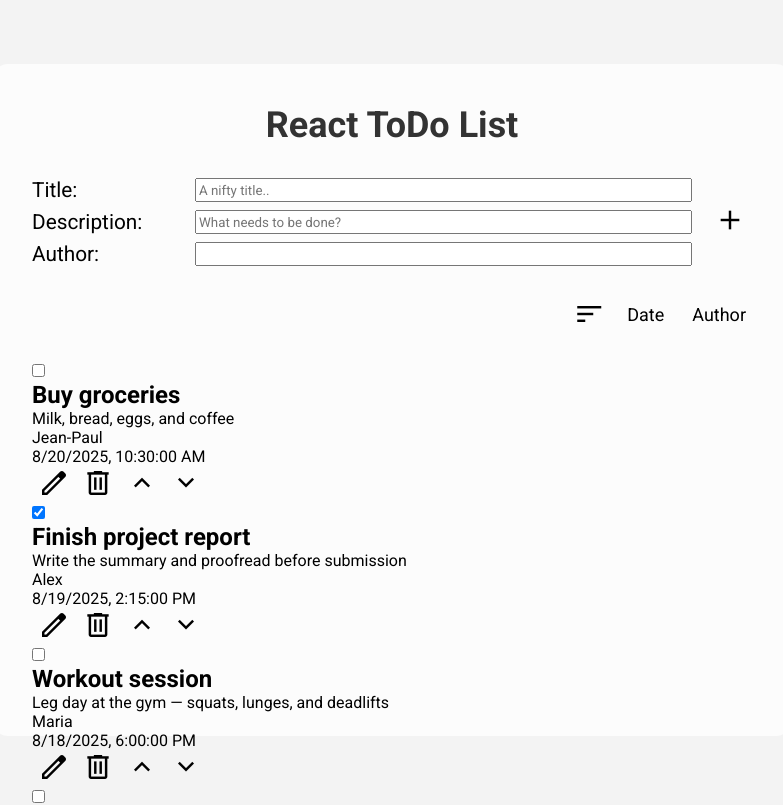
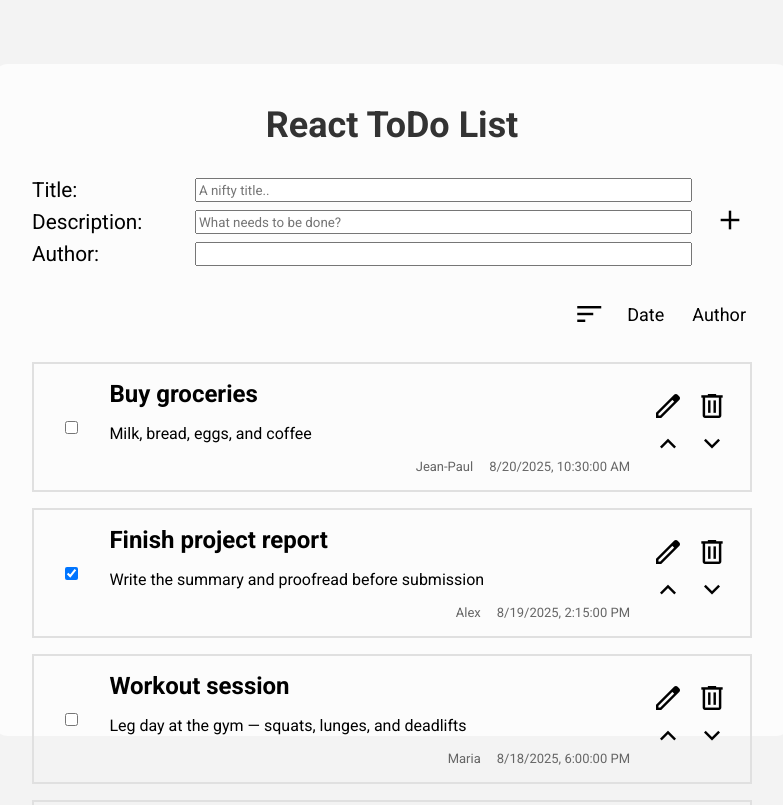
Before and after one commit to Arnith86/LexiconExercise15_React_Todo_List, a React (Vite) app in the folder LexiconExercise13_React_Media_Player_TS_CSS_React/: page / in a window 1280 px wide. Shown: the top 805 px of the page, without its empty margins (248-1031 px from the left). Built offline with nearby package versions, Linux system fonts and the light colour scheme.

Commit message:
added styling to todo items

```diff
--- a/LexiconExercise13_React_Media_Player_TS_CSS_React/src/components/TodoItem.tsx
+++ b/LexiconExercise13_React_Media_Player_TS_CSS_React/src/components/TodoItem.tsx
@@ -38,10 +38,17 @@ export function TodoItem({
         checked={completed ?? false}
         onChange={onCompleteToggle}
       />
-      <h2 className="todo-item-title">{title}</h2>
-      <p className="todo-item-content">{content}</p>
-      <p className="todo-author">{author}</p>
-      <time dateTime={date.toISOString()}>{timeStamp.toLocaleString()}</time>
+      <div className="text-information">
+        <h2 className="todo-item-title">{title}</h2>
+        <p className="todo-item-content">{content}</p>
+
+        <span className="todo-signature">
+          <p className="todo-author">{author}</p>
+          <time dateTime={date.toISOString()}>
+            {timeStamp.toLocaleString()}
+          </time>
+        </span>
+      </div>
       <TodoItemButtons onButtonClick={forwardButtonEvent} />
     </article>
   );
--- a/LexiconExercise13_React_Media_Player_TS_CSS_React/src/components/TodoItemButtons.tsx
+++ b/LexiconExercise13_React_Media_Player_TS_CSS_React/src/components/TodoItemButtons.tsx
@@ -14,6 +14,7 @@ export function TodoItemButtons({
 }: ITodoActionButtonsProp): ReactElement {
   return (
     <div className="todo-item-Buttons">
+      <span className="top-buttons">
         <Button
           className="edit-todo-button"
           buttonType="button"
@@ -29,7 +30,8 @@ export function TodoItemButtons({
         >
           <Icon iconName={"delete"} />
         </Button>
-
+      </span>
+      <span className="bottom-buttons">
         <Button
           className="move-up-button"
           buttonType="button"
@@ -45,6 +47,7 @@ export function TodoItemButtons({
         >
           <Icon iconName={"keyboard_arrow_down"} />
         </Button>
+      </span>
     </div>
   );
 }
--- a/LexiconExercise13_React_Media_Player_TS_CSS_React/src/css/style.css
+++ b/LexiconExercise13_React_Media_Player_TS_CSS_React/src/css/style.css
@@ -2,3 +2,5 @@
 @import url("header.css");
 @import url("todo-forms.css");
 @import url("sort-action-buttons.css");
+@import url("todo-item.css");
+@import url("todo-item-buttons.css");
--- /dev/null
+++ b/LexiconExercise13_React_Media_Player_TS_CSS_React/src/css/todo-item-buttons.css
@@ -0,0 +1,10 @@
+.todo-item-Buttons {
+  display: flex;
+  flex-direction: column;
+  align-items: center;
+}
+
+.top-buttons,
+.bottom-buttons {
+  display: flex;
+}
--- /dev/null
+++ b/LexiconExercise13_React_Media_Player_TS_CSS_React/src/css/todo-item.css
@@ -0,0 +1,42 @@
+.todo-item {
+  display: flex;
+  justify-content: space-between;
+  align-items: center;
+  gap: 1rem;
+  padding: 1rem;
+  border: 2px solid var(--border-color);
+}
+
+.todo-item input {
+  flex: 0.5;
+}
+
+.todo-item .text-information {
+  display: flex;
+  flex-direction: column;
+  gap: 1rem;
+  flex-grow: 6; /*JP comment: allows the field to expand with window*/
+  flex-shrink: 1; /*JP comment: allows the field to shrink with window*/
+  flex-basis: 0;
+  min-width: 0; /*JP comment: must have value for grow/shrink to work*/
+  overflow-wrap: break-word;
+}
+
+.todo-item .todo-item-Buttons {
+  flex: 1;
+}
+
+.todo-signature {
+  display: flex;
+  justify-content: flex-end;
+  gap: 1rem;
+
+  font-size: small;
+  color: var(--secondary-text-color);
+}
+
+.todo-list {
+  display: flex;
+  flex-direction: column;
+  gap: 1rem;
+}
```
Lines whose indentation alone changed are shown as unchanged.
